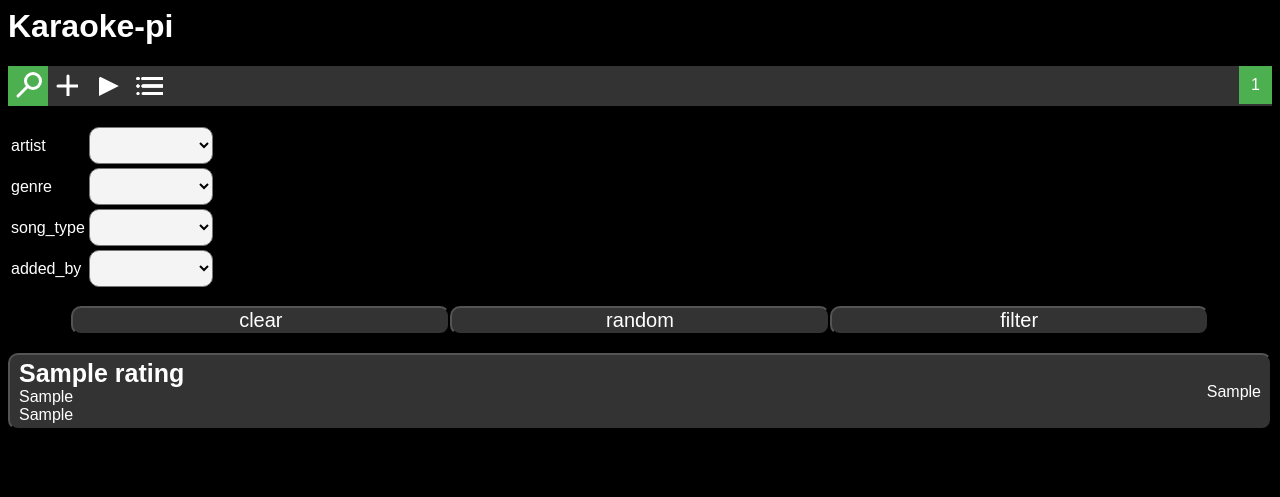
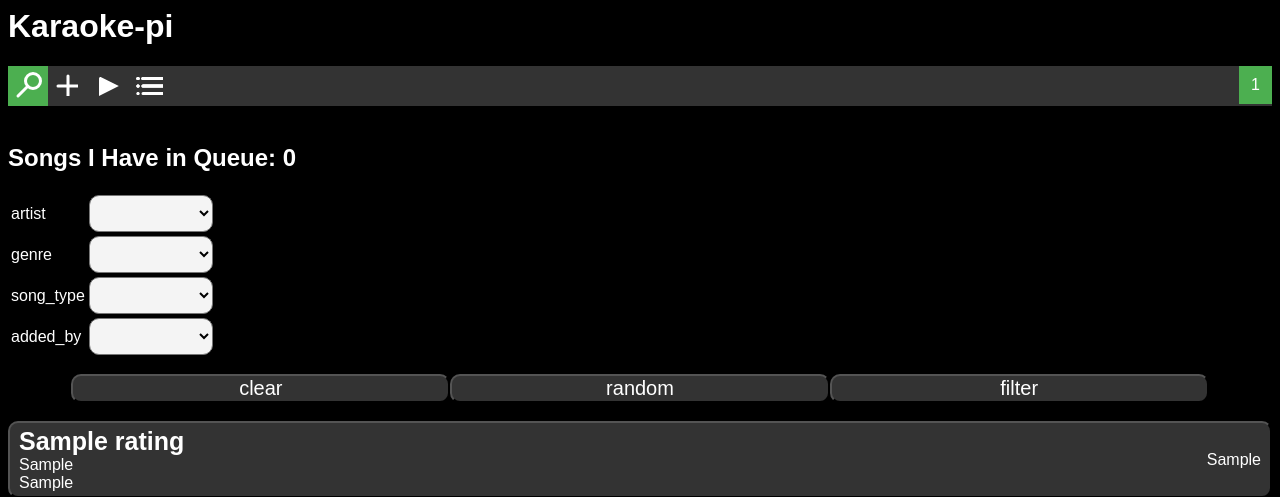
Before and after one commit to txandrew/karaoke-pi, a PHP site: page /search.php in a window 1280 px wide. Shown: the top 497 px of the page. Run offline with PHP 8.4, Linux system fonts and the light colour scheme; the visitor is signed in with stand-in values (Sample User, id 1); tables that the repository leaves empty or names only in its code hold one stand-in row (values such as "Sample post").

Commit message:
Added a KPI to show the User How Many Songs They Have Queued

```diff
--- a/playing.php
+++ b/playing.php
@@ -2,10 +2,11 @@
 include "header.php";
 
 $conn = new mysqli("localhost","kpi-server","karaokepi","karaoke");
-$str_sql = "select count(*) queue_size from tbl_queue";
+$str_sql = "select count(*) queue_size, sum(if(queued_by = '" . $_SESSION["user_id"] . "',1,0)) my_queue from tbl_queue";
 $qry_queue_sz = $conn->query($str_sql);
 $row = $qry_queue_sz->fetch_assoc();
 $int_queue_sz = $row["queue_size"];
+$int_my_queue_sz = $row["my_queue"];
 
 $str_sql = "
     select
@@ -100,6 +101,7 @@ function draw_Ratings()
 ?>
 <h2><?php echo $row["genre"]; ?></h2>
 <h2><?php echo $row["queued_by"]; ?></h2>
+<h2>Songs I Have in Queue: <?php echo $int_my_queue_sz; ?></h2>
 <h2>Songs in Queue: <?php echo $int_queue_sz; ?></h2>
 <br /><br />
 <script>
--- a/search.php
+++ b/search.php
@@ -87,6 +87,13 @@ function queue_Random()
 $conn = new mysqli("localhost","kpi-server","karaokepi","karaoke");
 mysqli_set_charset($conn, 'utf8');
 
+$str_sql = "select count(*) queue_size, sum(if(queued_by = '" . $_SESSION["user_id"] . "',1,0)) my_queue from tbl_queue";
+$qry_queue_sz = $conn->query($str_sql);
+$row = $qry_queue_sz->fetch_assoc();
+$int_my_queue_sz = $row["my_queue"];
+
+echo "<h2>Songs I Have in Queue: " . $int_my_queue_sz . "</h2>";
+
 $str_filter = "";
 
 echo "<form method=post action='search.php' id='filters' ><table>";
```
